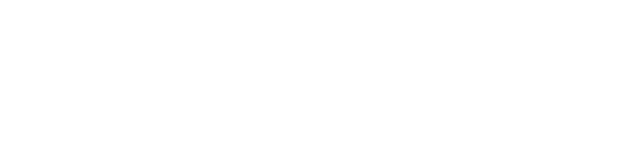
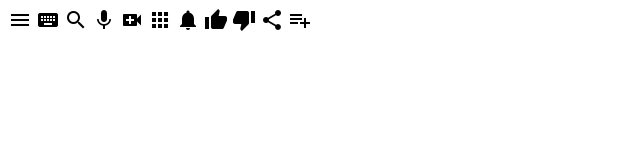
Before and after one commit to ElsonOtake/project-media, a plain HTML site: page index.html in a window 1280 px wide. Shown: the whole page, without its empty margins (0-640 px from the left). Drawn offline with Linux system fonts and the light colour scheme.

Commit message:
icons to be used in Youtube page

```diff
--- a/index.html
+++ b/index.html
@@ -2,9 +2,22 @@
 <html lang="en">
 <head>
   <meta charset="UTF-8">
+  <link rel="stylesheet" href="style.css">
+  <link href="https://fonts.googleapis.com/icon?family=Material+Icons"
+  rel="stylesheet">
   <title>Youtube</title>
 </head>
 <body>
-
+  <span class="material-icons">menu</span>
+  <span class="material-icons">keyboard</span>
+  <span class="material-icons">search</span>
+  <span class="material-icons">mic</span>
+  <span class="material-icons">video_call</span>
+  <span class="material-icons">apps</span>
+  <span class="material-icons">notifications</span>
+  <span class="material-icons">thumb_up</span>
+  <span class="material-icons">thumb_down</span>
+  <span class="material-icons">share</span>
+  <span class="material-icons">playlist_add</span>
 </body>
 </html>
```
